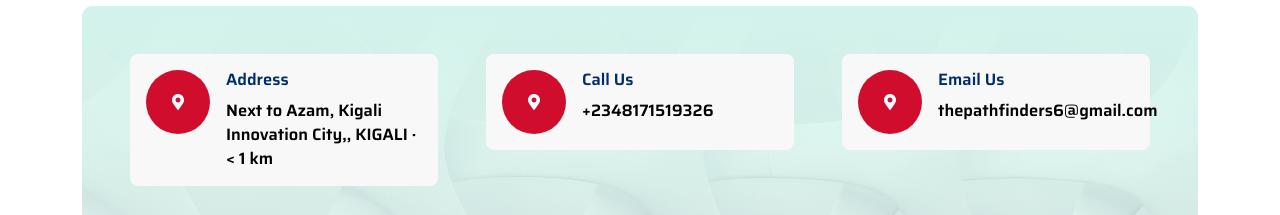
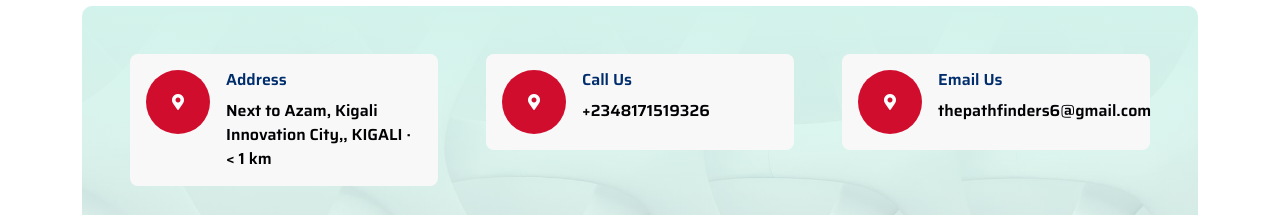
Before and after one commit to Nmesoma-solomon-peter/pathfinders, a plain HTML site: page contact.html in a window 1280 px wide. Shown: the part 737-952 px from the top of the page. Drawn offline with nearby package versions, Linux system fonts and the light colour scheme.

Commit message:
fixing the contact

```diff
--- a/css/style.css
+++ b/css/style.css
@@ -633,7 +633,7 @@
     z-index: -1;
 }
 .contact_text{
-    font-size: 1.03em;
+    font-size: 1em;
 }
 
 .contact-map {
```
